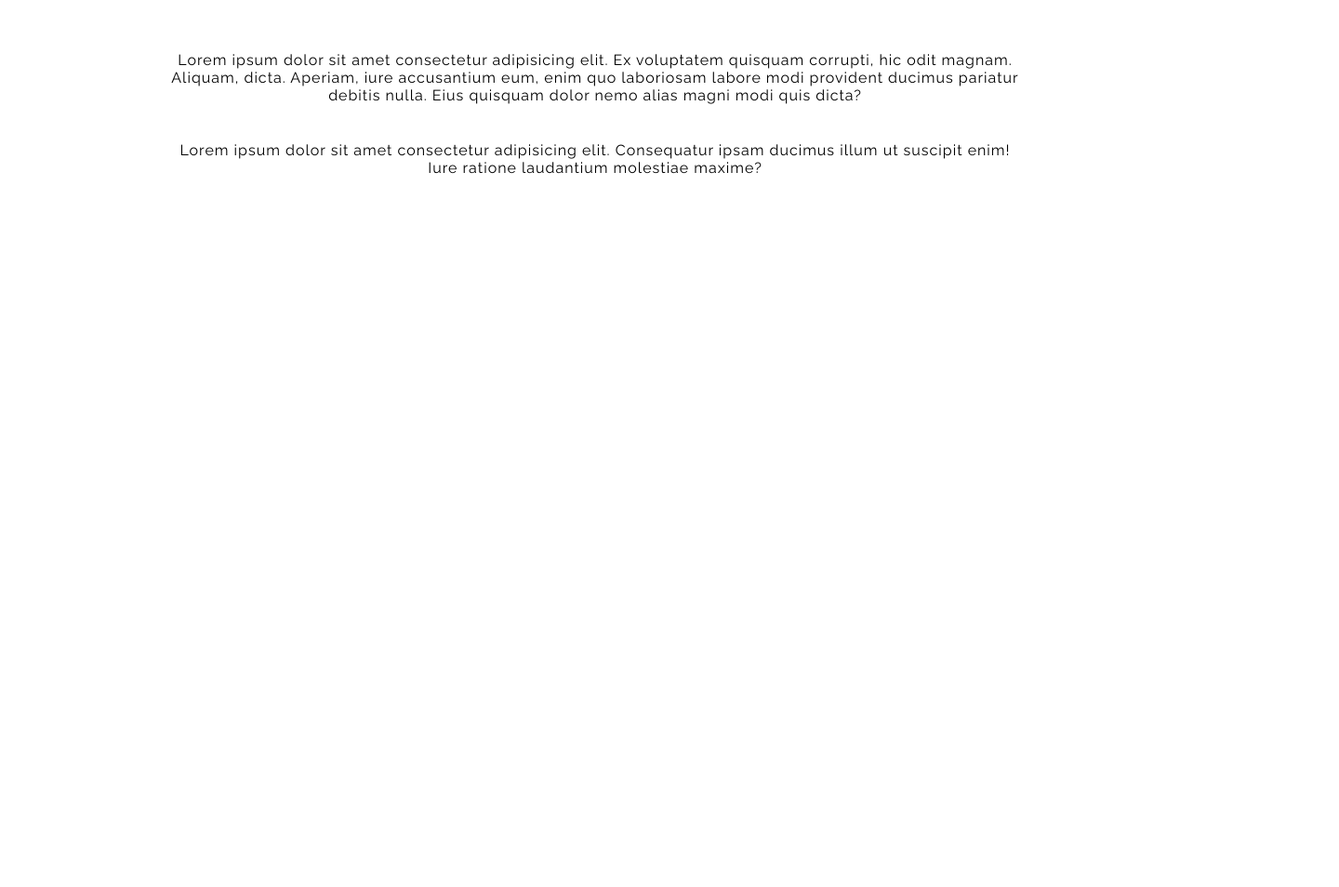
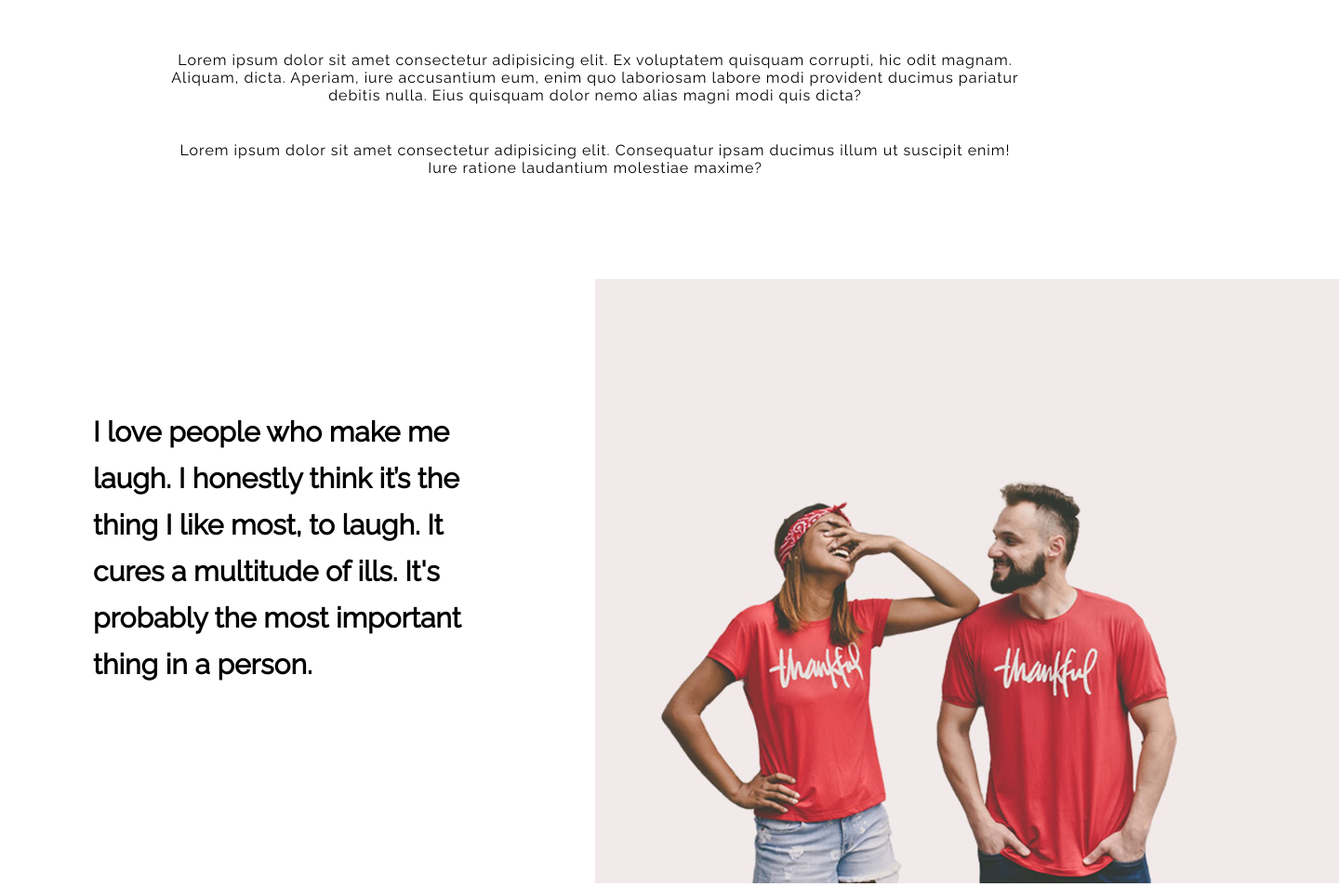
Before and after one commit to Dimitri-F/mock-upIntegration, a website: page index.html in a window 1280 px wide. Shown: the part 1170-2124 px from the top of the page at 93% size, 1440 px wide, since content can reach past the window. Before the commit the page ends 1470 px from the top, so only its background shows below. Drawn offline with Linux system fonts and the light colour scheme.

Commit message:
article + photo couple, manque footer article

```diff
--- a/index.html
+++ b/index.html
@@ -30,7 +30,7 @@
     </header>
 
     <main>
-        <section class="article-principal">
+        <section class="principal">
 
                 <h1>The most inclusive <br><span>Free PSD Template</span> </h1>
                 <p>Free for commercial and personal use. <br> You can
@@ -42,6 +42,15 @@
                 <p>Lorem ipsum dolor sit amet consectetur adipisicing elit. Consequatur ipsam ducimus illum ut suscipit enim! Iure ratione laudantium molestiae maxime?</p>
 
         </section>
+        <article class="secondaire">
+            <div class="secondaire__article">
+                <p>
+                    I love people who make me laugh. I honestly think it’s the thing I like most, to laugh. It cures a
+                    multitude of ills. It's probably the most important thing in a person.
+                </p>
+            </div>
+            <div class="secondaire__img"><img src="./img/couple.jpg" alt=""></div>
+        </article>
     </main>
 
 </body>
--- a/scss/style.scss
+++ b/scss/style.scss
@@ -76,7 +76,7 @@ main {
     }
 }
 
-.article-principal {
+.principal {
     @include taille-elt (916px, auto);
     margin: auto;
     padding: 100px 0 70px;
@@ -100,6 +100,20 @@ main {
     }
 }
 
- .article-principal>* {
+ .principal>* {
      margin-bottom: 40px;
  }
+
+ .secondaire {
+    @include taille-elt(100%, 646px);
+    display: flex;
+    .secondaire__article, .secondaire__img{
+        @include taille-elt(50%, 646px);
+    }
+    .secondaire__article {
+        padding: 140px 100px 70px;
+        font-size: 30px;
+        font-weight: bold;
+        line-height: 50px;
+    }
+ }
```
Also changed, not shown: css/style.css, 1 other file.
